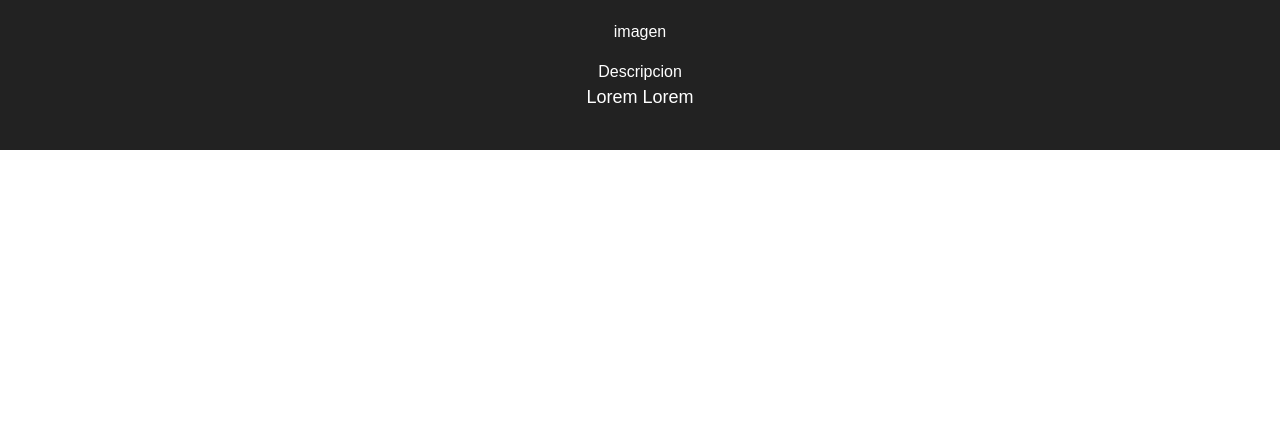
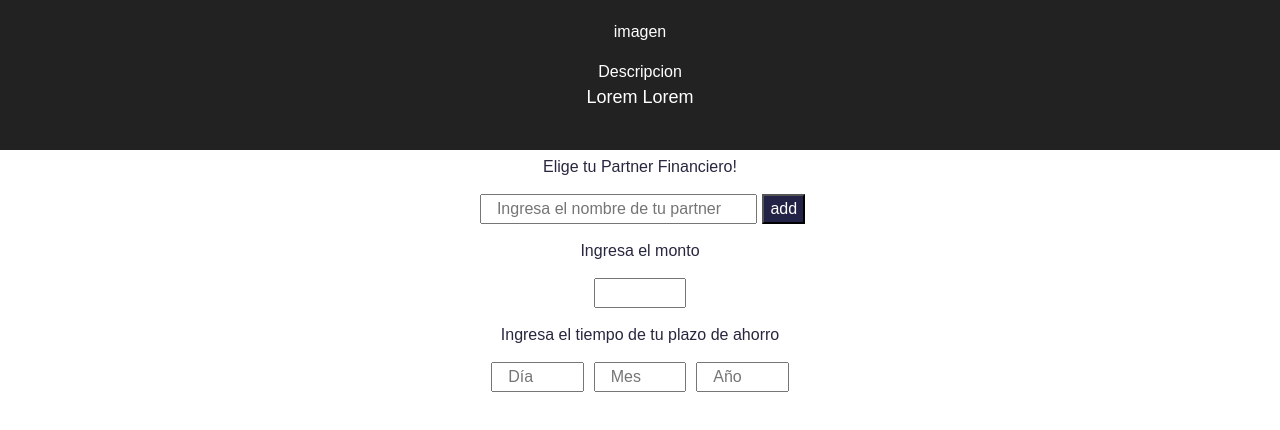
Before and after one commit to valeriavalles/Innovacion-Caf, a React (Create React App) app: page / in a window 1280 px wide. Shown: the top 430 px of the page. Built offline with nearby package versions, Linux system fonts and the light colour scheme.

Commit message:
suiendo cambio de estados

```diff
--- a/src/App.js
+++ b/src/App.js
@@ -1,5 +1,7 @@
 import React, { Component } from 'react';
 import Presents from './components/present'
+import ViewConfig from './components/viewConfig/viewConfig'
+
 import './App.css';
 
 class App extends Component {
@@ -12,6 +14,9 @@ class App extends Component {
           Lorem Lorem
         </p>
         </header>
+        <main>
+          <ViewConfig/>
+        </main>
 
       </div>
     );
--- /dev/null
+++ b/src/components/viewConfig/viewConfig.css
@@ -0,0 +1,22 @@
+.date{
+  display:flex;
+  justify-content: center;
+  align-items: center;
+  flex-direction: row;
+}
+
+input{
+  margin: 10px 5px;
+
+}
+
+label{
+  display:block;
+  margin:5px 0;
+  color: rgb(39, 39, 63)
+}
+
+button{
+  background-color: rgb(35, 35, 71);
+  color: white;
+}
--- /dev/null
+++ b/src/components/viewConfig/viewConfig.js
@@ -0,0 +1,100 @@
+import React, { Component } from 'react';
+import './viewConfig.css';
+
+// var partners = [
+//   {
+//     username:'Valeria Perez',
+//     photo:'http://fotos02.laopiniondemurcia.es/2015/11/18/318x200/mujeres-son.jpg',
+//     cantidad:'500'
+//   },
+//   {
+//     username:'Diana Hernández',
+//     photo:'https://encrypted-tbn0.gstatic.com/images?q=tbn:ANd9GcRPxtkQdenO8OC1_ABS0BDk80arjSNkOHQLhIW6QTI28lIr-3Dl',
+//     cantidad:'700'
+//   },
+//   {
+//     username:'Cristhian Reyes',
+//     photo:'http://www.zcosmetichealth.com/wp-content/uploads/2018/03/shutterstock_89640352-1024x680.jpg',
+//     cantidad:'500'
+//   },
+//   {
+//     username:'José Durand',
+//     photo:'https://i2.wp.com/www.vivafifty.com/wp-content/uploads/2015/11/Qu%C3%A9-piensan-las-mujeres-de-los-hombres-con-pelo-gris.jpg?resize=649%2C495',
+//     cantidad:'900'
+//   },
+//   {
+//     username:'Jessica Reyes',
+//     photo:'http://www.bodegasypropiedades.com.co/wp-content/uploads/2017/03/mujer-4-1.jpg',
+//     cantidad:'500'
+//   },
+//   {
+//     username:'Carlos Segura',
+//     photo:'http://tristan29photography.com/wp-content/gallery/fotos-de-hombres/fotos-de-hombres-fotografia-profesional-sesion-de-fotos-59.jpg',
+//     cantidad:'1200'
+//   },
+//   {
+//     username:'Estephany Reyes',
+//     photo:'https://i.pinimg.com/originals/7c/17/9a/7c179a3bab47c3fd46554ccfeb06cb72.jpg',
+//     cantidad:'500'
+//   },
+//   {
+//     username:'Pablo Meza',
+//     photo:'http://tristan29photography.com/wp-content/gallery/fotos-de-hombres/fotos-de-hombres-fotografia-profesional-sesion-de-fotos-3.jpg',
+//     cantidad:'500'
+//   }
+// ];
+
+class ViewConfig extends  Component {
+  constructor() {
+    super();
+    this.state = {
+      partner:'',
+      cant:'',
+      day:'',
+      mont:'',
+      year:''
+    }
+  }
+
+    render(){
+        return (
+          <section>
+            <div class="container">
+              <div class="row">
+                <div class=" col-12 col-md-12 col-sm-12 col-lg-12">
+                  <label>Elige tu Partner Financiero!</label>
+                  <input id="nameElement" class="col-3"  placeHolder="Ingresa el nombre de tu partner" value={this.state.partner} onChange={this.update.bind(this)}/>
+                  <button onClick={this.addPartner.bind(this)}>add</button>
+                  <br/>
+                  <label>Ingresa el monto</label>
+                  <input class="col-1"  placeHolder=""/>
+                  <br/>
+                  <label>Ingresa el tiempo de tu plazo de ahorro</label>
+                  <input  class="col-1" placeHolder="Día"/>
+                  <input  class="col-1" placeHolder="Mes"/>
+                  <input  class="col-1"s placeHolder="Año"/>
+                </div>
+                <div>
+                {this.state.partner}
+
+                </div>
+              </div>
+            </div>
+          </section>
+        )
+    }
+
+    update(event) {
+      this.setState({
+        partner: event.target.value
+      })
+    }
+
+    addPartner() {
+      let add = this.state.partner
+      console.log(add)
+
+    }
+}
+
+export default ViewConfig;
```
Also changed, not shown: package.json (line endings or trailing spaces), 1 other file (tests, documents, lock files or other folders).
